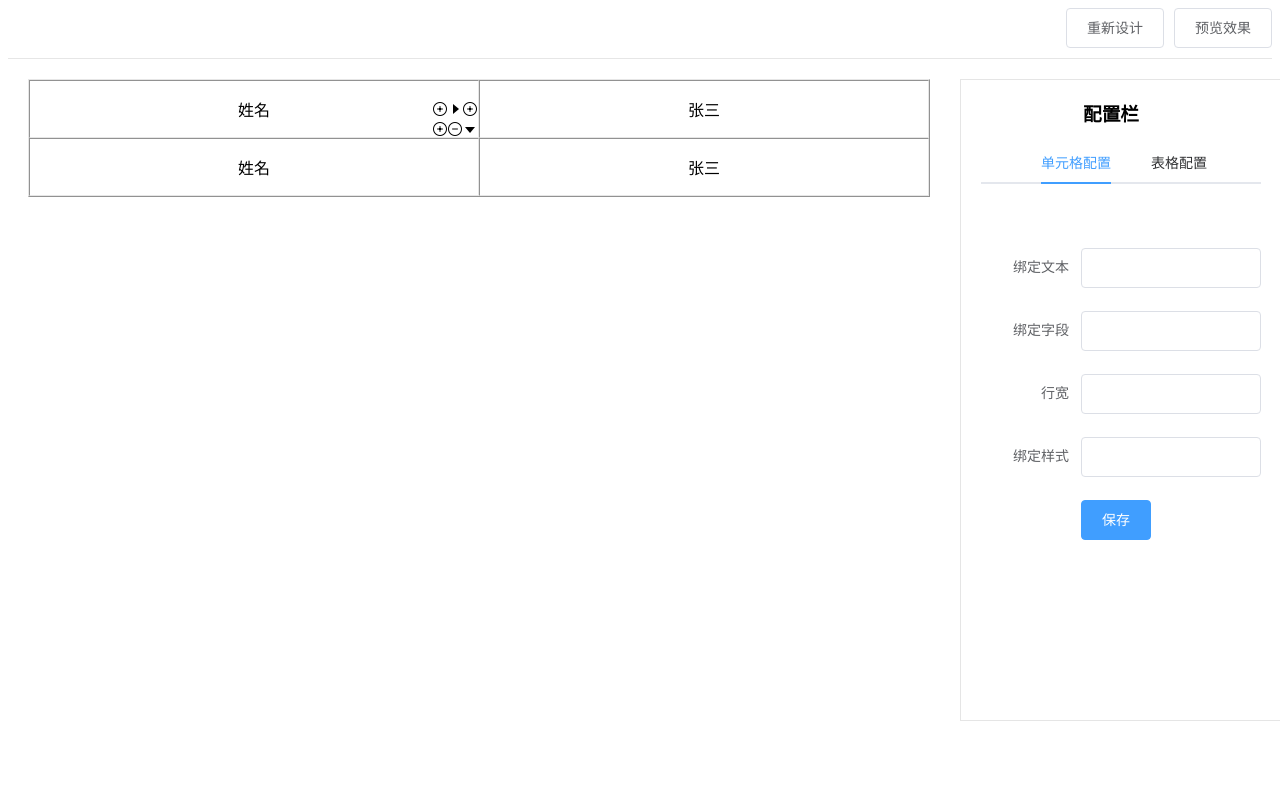
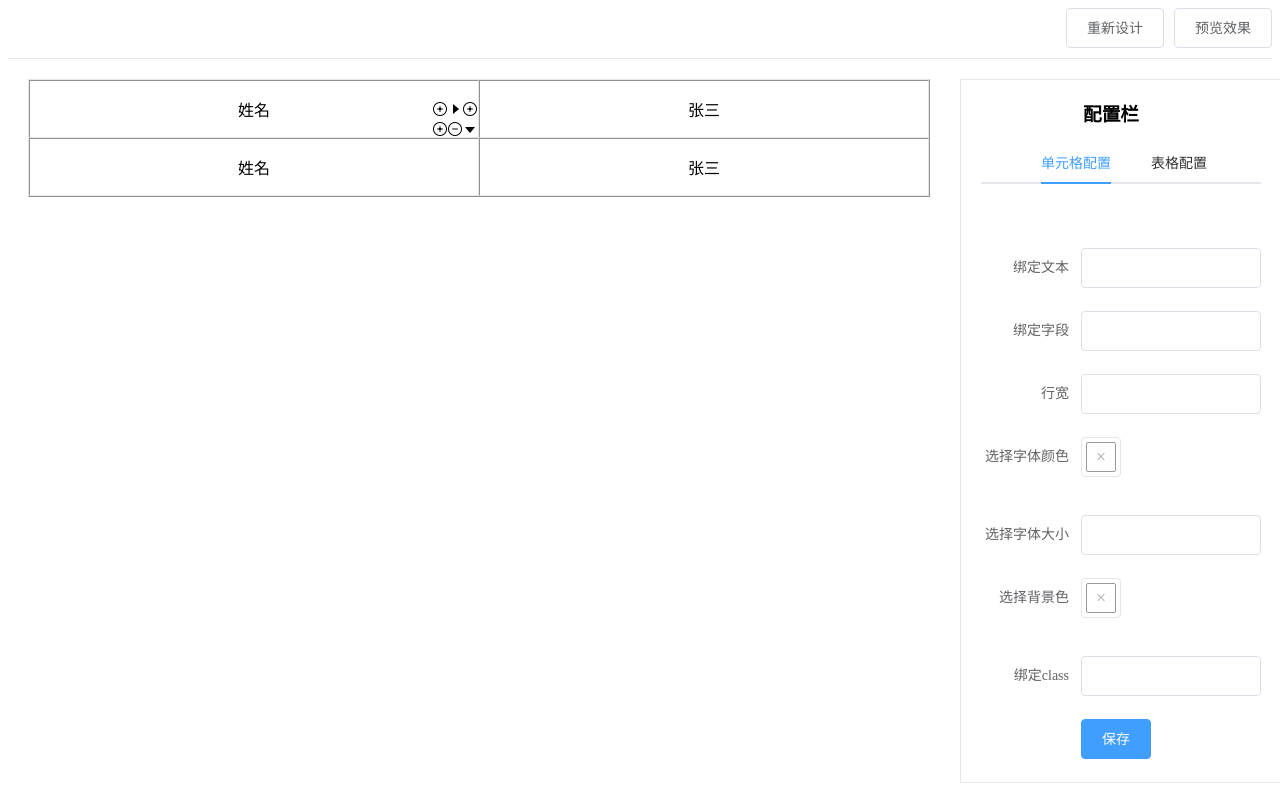
Before and after one commit to 448335044/my-table, a Vue app: page / in a window 1280 px wide. Both pictures are taken after a click on the tab "单元格配置". Shown: the top 811 px of the page. Built offline with nearby package versions, Linux system fonts and the light colour scheme.

Commit message:
增加字体颜色配置

```diff
--- a/src/components/DesignPage.vue
+++ b/src/components/DesignPage.vue
@@ -13,7 +13,7 @@
             v-for="(td, tdIndex) in tr.tdArr"
             :key="td.id"
             :class="td.class"
-            :style="'width:'+td.rowWidth+'px;position:relative;padding:16px 30px;'"
+            :style="'backgroundColor:'+td.tdBgStyle+';width:'+td.rowWidth+'px;position:relative;padding:16px 30px;'"
             :colspan="td.colspan"
             :rowspan="td.rowspan"
             @click="handleTd(trIndex,tdIndex)"
@@ -24,7 +24,7 @@
               <span v-show="currentHoverTrIndex===trIndex && currentHoverTdIndex===tdIndex" style="position:absolute;right:30px;bottom:0" class="el-icon-circle-plus-outline" @click="addBottom(trIndex,tdIndex)" title="插入行"></span>
               <span v-show="currentHoverTrIndex===trIndex && currentHoverTdIndex===tdIndex" style="position:absolute;right:15px;bottom:0" class="el-icon-remove-outline" @click="del(trIndex,tdIndex)" title="删除当前"></span>
               <span v-show="currentHoverTrIndex===trIndex && currentHoverTdIndex===tdIndex" style="position:absolute;right:0;bottom:0" class="el-icon-caret-bottom" @click="mergeBottom(trIndex,tdIndex)" title="向下合并"></span>
-              {{td.value}}
+              <span :style="'fontSize:'+td.tdFont+'px;color:'+td.tdColor+';'">{{td.value}}</span>
             </td>
           </tr>
         </tbody>
@@ -48,7 +48,16 @@
               <!-- <el-form-item label="行高">
                 <el-input type="text" v-model="bindData.rowHeight"></el-input>
               </el-form-item> -->
-              <el-form-item label="绑定样式">
+              <el-form-item label="选择字体颜色">
+                  <el-color-picker v-model="bindData.tdColor"></el-color-picker>
+              </el-form-item>
+              <el-form-item label="选择字体大小">
+                  <el-input type="text" v-model="bindData.tdFont"></el-input>
+              </el-form-item>
+              <el-form-item label="选择背景色">
+                  <el-color-picker v-model="bindData.tdBgStyle"></el-color-picker>
+              </el-form-item>
+              <el-form-item label="绑定class">
                 <el-input type="text" v-model="bindData.trClass"></el-input>
               </el-form-item>
               <el-form-item>
@@ -381,6 +390,9 @@ export default {
                 itemTd.value = this.bindData.trLabel
                 itemTd.rowWidth = this.bindData.rowWidth
                 itemTd.class = this.bindData.trClass
+                itemTd.tdBgStyle = this.bindData.tdBgStyle
+                itemTd.tdColor = this.bindData.tdColor
+                itemTd.tdFont = this.bindData.tdFont
 
               }
             })
```
